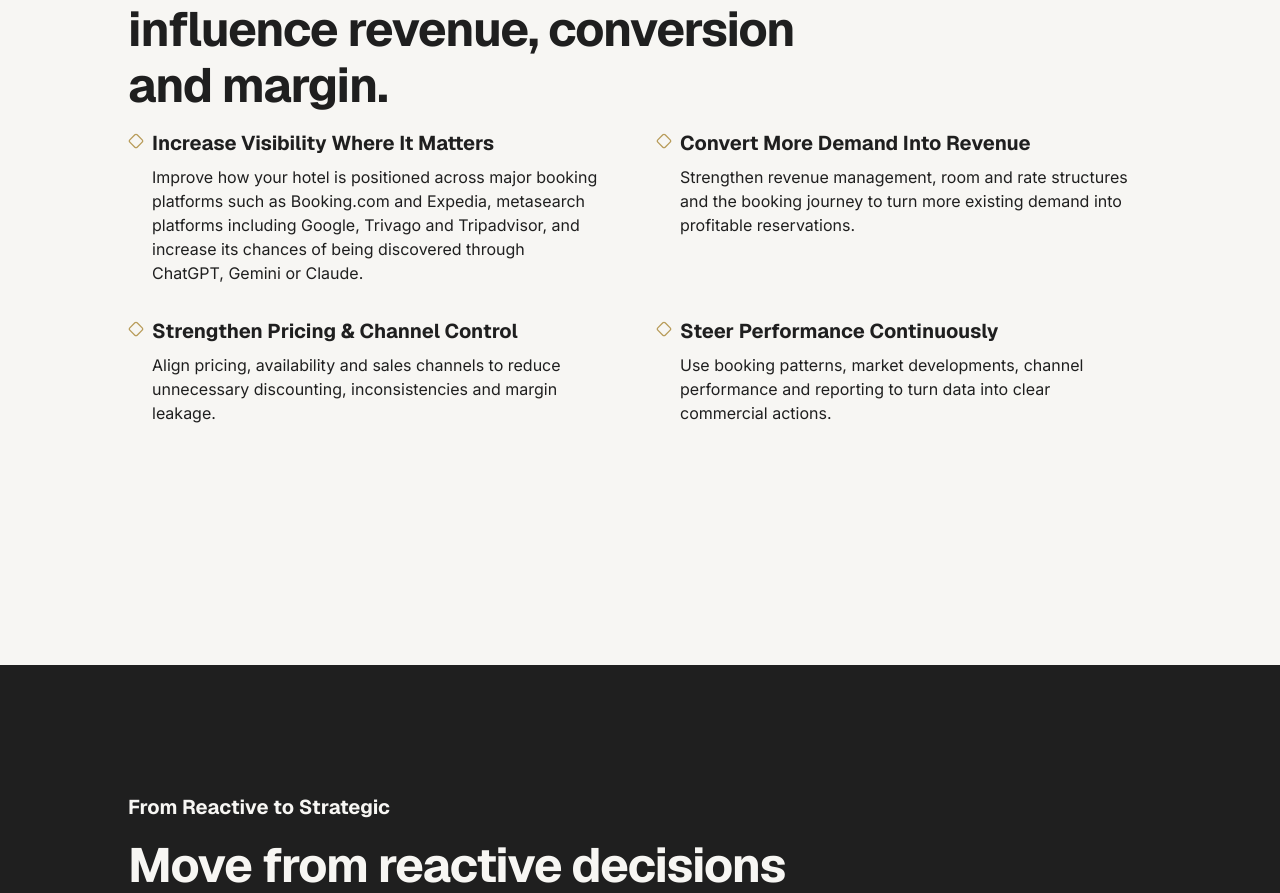
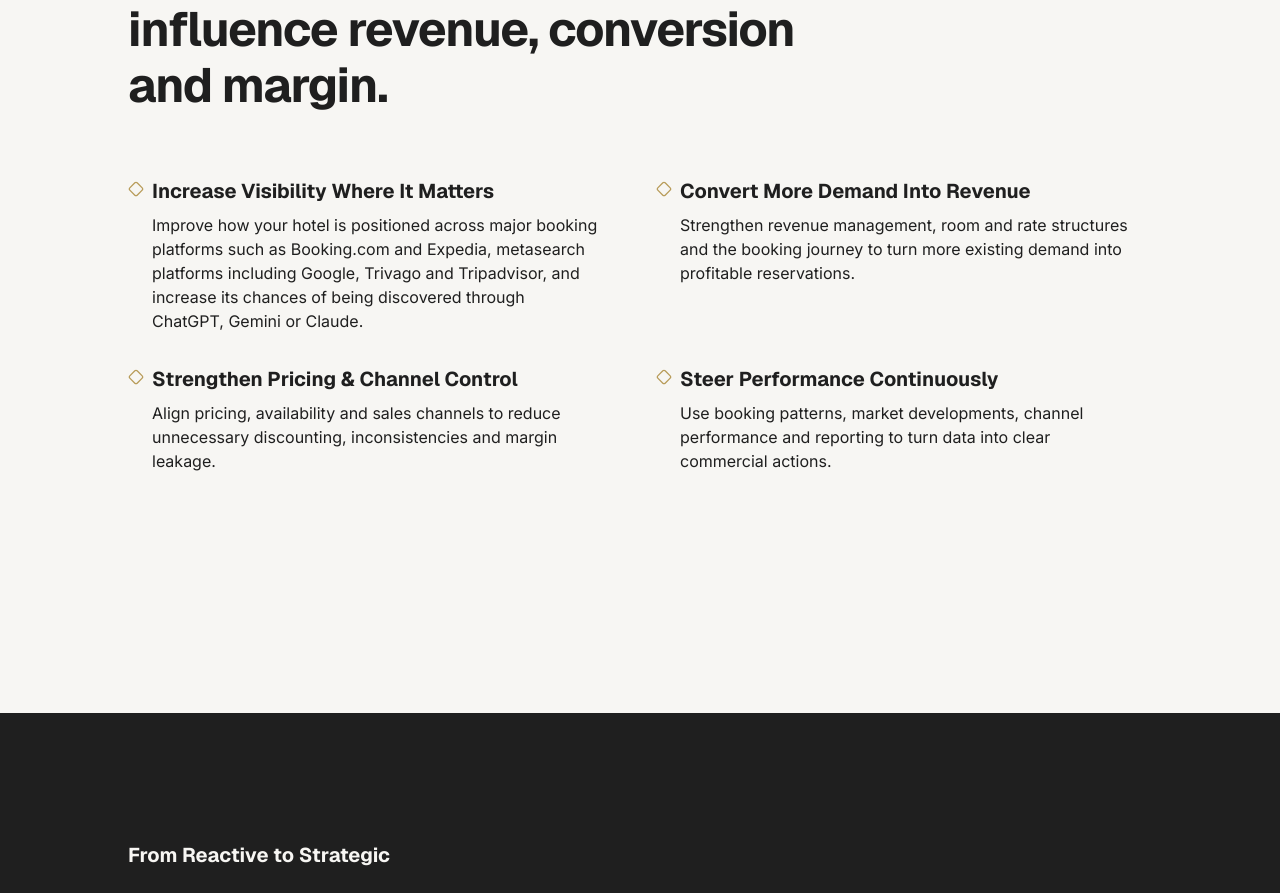
Before and after one commit to dscmari/hotelminds, a Next.js app: page /en/existing-hotel-performance in a window 1280 px wide. Shown: the part 1564-2457 px from the top of the page. Built offline with nearby package versions, Linux system fonts and the light colour scheme.

Commit message:
implement feedback

```diff
--- a/app/components/layouts/Areas.tsx
+++ b/app/components/layouts/Areas.tsx
@@ -49,7 +49,7 @@ export default function ServicesOverview({
         )}
       </div>
 
-      <div className="grid md:grid-cols-2  gap-4 md:gap-8 pb-8 lg:pb-12 max-w-6xl">
+      <div className="grid md:grid-cols-2 pt-4 md:pt-8 lg:pt-12  gap-4 md:gap-8 pb-8 lg:pb-12 max-w-6xl">
         {data.services.map((service, index) => (
           <div key={index} className={``}>
             <div className="flex items-start gap-2">
--- a/data/de/existingHotelPerformance.json
+++ b/data/de/existingHotelPerformance.json
@@ -20,7 +20,7 @@
       {
         "icon": "TrendingUp",
         "header": "Mehr Nachfrage in Umsatz umwandeln",
-        "text": "Wir verbessern die Positionierung Ihres Hotels auf den wichtigsten Buchungsplattformen wie Booking.com und Expedia, auf Metasearch-Plattformen wie Google, Trivago und Tripadvisor und erhöhen die Chance, auch über ChatGPT, Gemini oder Claude gefunden zu werden."
+        "text": "Wir stärken Revenue Management, Zimmer- und Ratenstruktur sowie den Buchungsprozess, um mehr bestehende Nachfrage in profitable Buchungen umzuwandeln."
       },
 
       {
```
